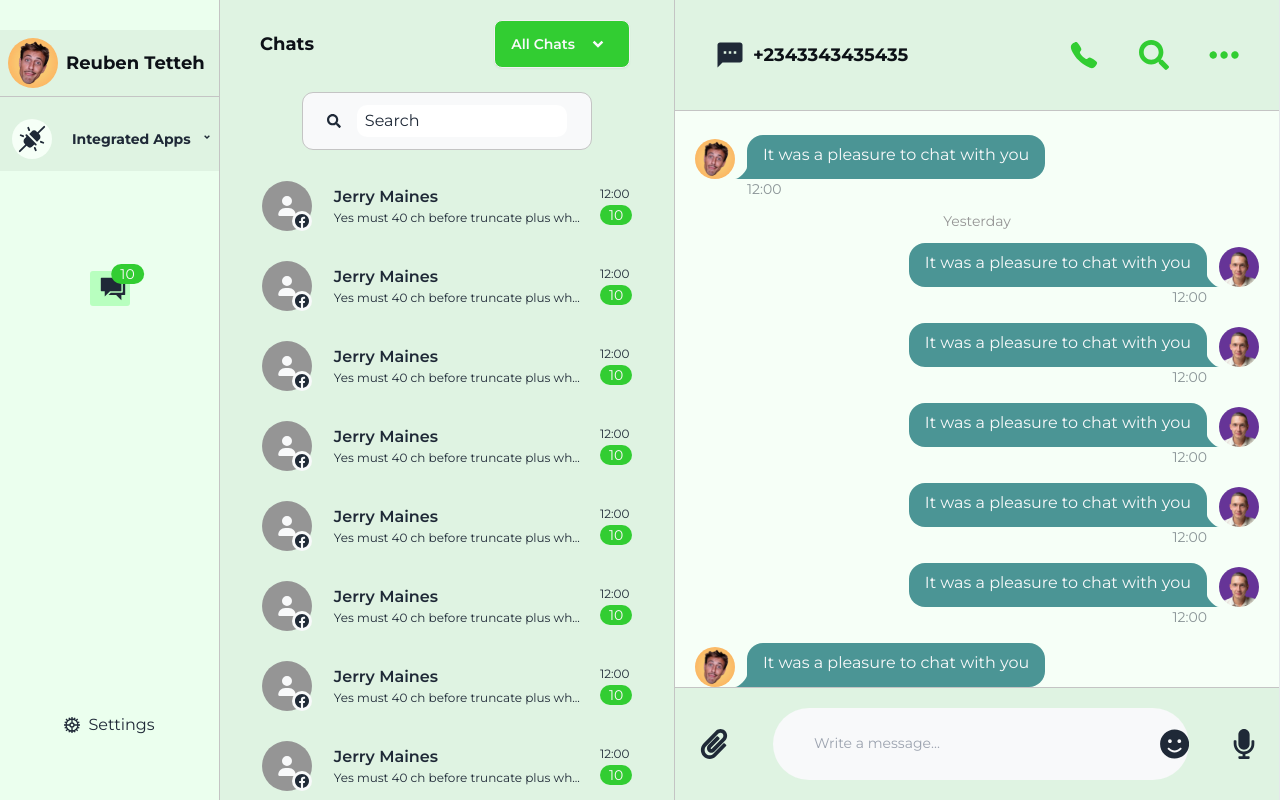
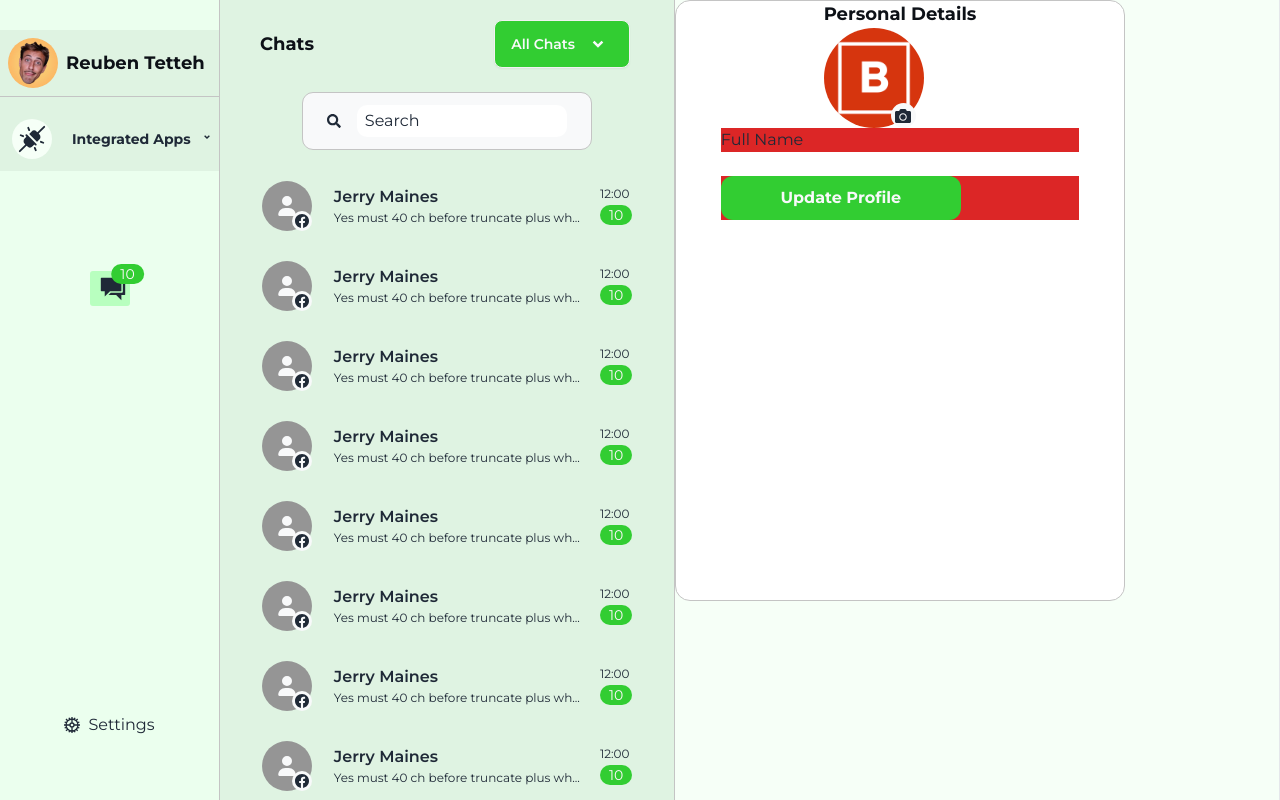
Before and after one commit to rkotchamp/coldbooth, a Next.js app: page /dashboard in a window 1280 px wide. Built offline with nearby package versions, Linux system fonts and the light colour scheme.

Commit message:
crerated the handle and sub button in the profile

```diff
--- a/app/components/Panels/ThirdPanel/ThirdPanel.js
+++ b/app/components/Panels/ThirdPanel/ThirdPanel.js
@@ -1,5 +1,5 @@
 "use client";
-
+import AccountSettings from "../../SettingsCompos/AccountSettings/AccountSettings";
 import ChatHeader from "@/app/components/Chat/chat-header/ChatHeader";
 import ChatBubble from "@/app/components/Chat/ChatBubble/ChatBubble";
 import ChatFooter from "@/app/components/Chat/Chat-Footer/ChatFooter";
@@ -7,11 +7,13 @@ import ChatFooter from "@/app/components/Chat/Chat-Footer/ChatFooter";
 export default function ThirdPanel() {
   return (
     <section className="flex h-[var(--panel-heights)] w-[var(--third-panel-width)] flex-1 flex-col border-r-[1px] bg-[var(--entire-window-bg-color)]">
-      <ChatHeader />
+      {/* <ChatHeader />
       <div className="overflow-y-auto">
         <ChatBubble />
       </div>
-      <ChatFooter />
+      <ChatFooter /> */}
+
+      <AccountSettings />
     </section>
   );
 }
--- /dev/null
+++ b/app/components/SettingsCompos/AccountSettings/AccountSettings.js
@@ -0,0 +1,9 @@
+import ProfileDetails from "./ProfileData";
+
+export default function AccountSettings() {
+  return (
+    <div>
+      <ProfileDetails />
+    </div>
+  );
+}
--- /dev/null
+++ b/app/components/SettingsCompos/AccountSettings/Button.js
@@ -0,0 +1,10 @@
+export default function SubButton({ btnText, onClick }) {
+  return (
+    <button
+      className="px- w-[240px] rounded-xl bg-[--cta-green-color] px-[10px] py-[10px] font-bold text-[--gray-white-color]"
+      onClick={onClick}
+    >
+      {btnText}
+    </button>
+  );
+}
--- /dev/null
+++ b/app/components/SettingsCompos/AccountSettings/ProfileData.js
@@ -0,0 +1,37 @@
+import Image from "next/image";
+import { FaCamera } from "react-icons/fa";
+import SubButton from "./Button";
+
+const handleProfileChange = (e) => {
+  e.preventDefault();
+  console.log("Btn clicked ");
+};
+export default function ProfileDetails() {
+  return (
+    <div className="flex h-[601px] w-[450px] flex-col items-center rounded-[15px] border border-[--gray-light-border-color] bg-[--pure-White]">
+      <div>
+        <p className="panelHeading-text">Personal Details</p>
+        <div className="relative flex h-[100px] w-[100px] items-center justify-center rounded-full">
+          <Image
+            src="/images/Meta.png"
+            alt=""
+            height={100}
+            width={100}
+            className="rounded-full object-cover"
+          />
+          <div className="absolute bottom-0 right-2 flex h-[25px] w-[25px] items-center justify-center rounded-full bg-[--gray-white-color]">
+            <FaCamera />
+          </div>
+        </div>
+      </div>
+
+      <form className="flex w-[80%] flex-col bg-red-600">
+        <div className="flex flex-col">
+          <label htmlFor="fullName">Full Name</label>
+          <input type="text" id="fullName" className="" />
+        </div>
+        <SubButton btnText="Update Profile" onClick={handleProfileChange} />
+      </form>
+    </div>
+  );
+}
--- a/app/globals.css
+++ b/app/globals.css
@@ -17,6 +17,7 @@
   --gray-light-border-color: #c4c4c4;
   --gray-white-color: #f8f9fa;
   --entire-window-bg-color: #f6fff7;
+  --pure-White: #ffffff;
   --inside-app-bg-color: #ebffee;
   --chat-panel-green-bg-color: #dff3e2;
   --active-hover-green-bg-color: #b8ffbf;
```
Also changed, not shown: public/images/Meta.png (added).
